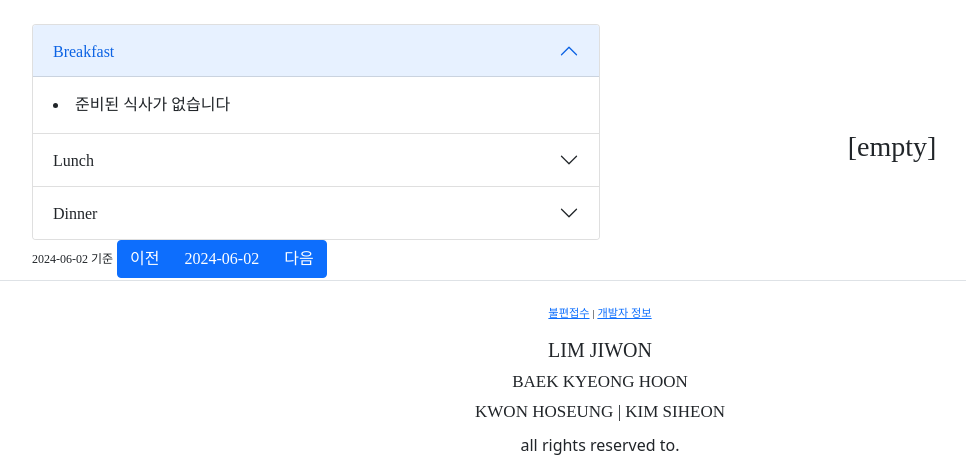
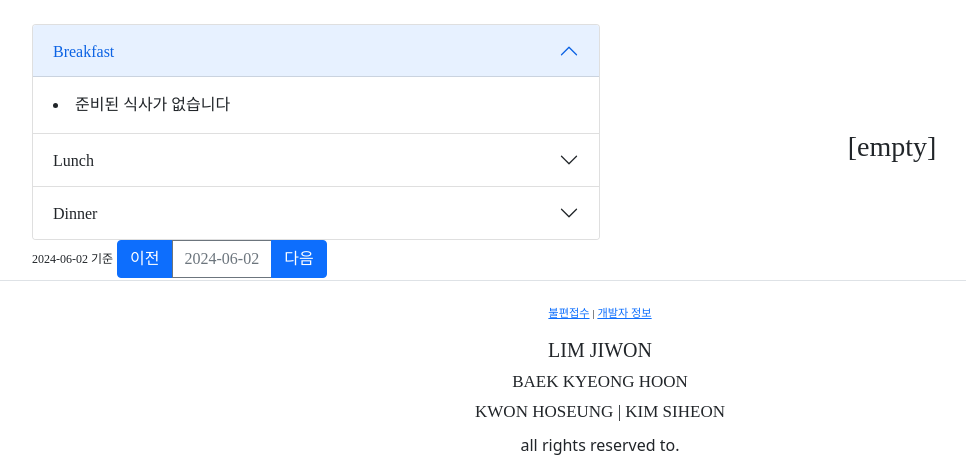
Before and after one commit to Sup-xort/DG1S_LMS, a Django app: page /home/01 in a window 1280 px wide. Shown: the part 603-1060 px from the top of the page, without its empty margins (40-1006 px from the left). Run offline with Django 5.2, Linux system fonts and the light colour scheme; data that the repository does not hold is empty; some libraries are stand-ins or nearby versions; some web fonts are replaced.

Commit message:
Update home.html

```diff
--- a/templates/pybo/home.html
+++ b/templates/pybo/home.html
@@ -65,7 +65,7 @@
         <span style="font-family: 'gmarket'; font-size: 75%">{{ t }} 기준</span>
         <div class="btn-group" role="group" aria-label="Basic example">
             <a href="{% url 'pybo:hhome' day=day|add:'-1' %}" class="btn btn-primary">이전</a>
-            <a href="#" class="btn btn-primary">{{ t }}</a>
+            <a href="#" class="btn btn-outline-secondary">{{ t }}</a>
             <a href="{% url 'pybo:hhome' day=day|add:'1' %}" class="btn btn-primary">다음</a>
         </div>
     </div>
```
